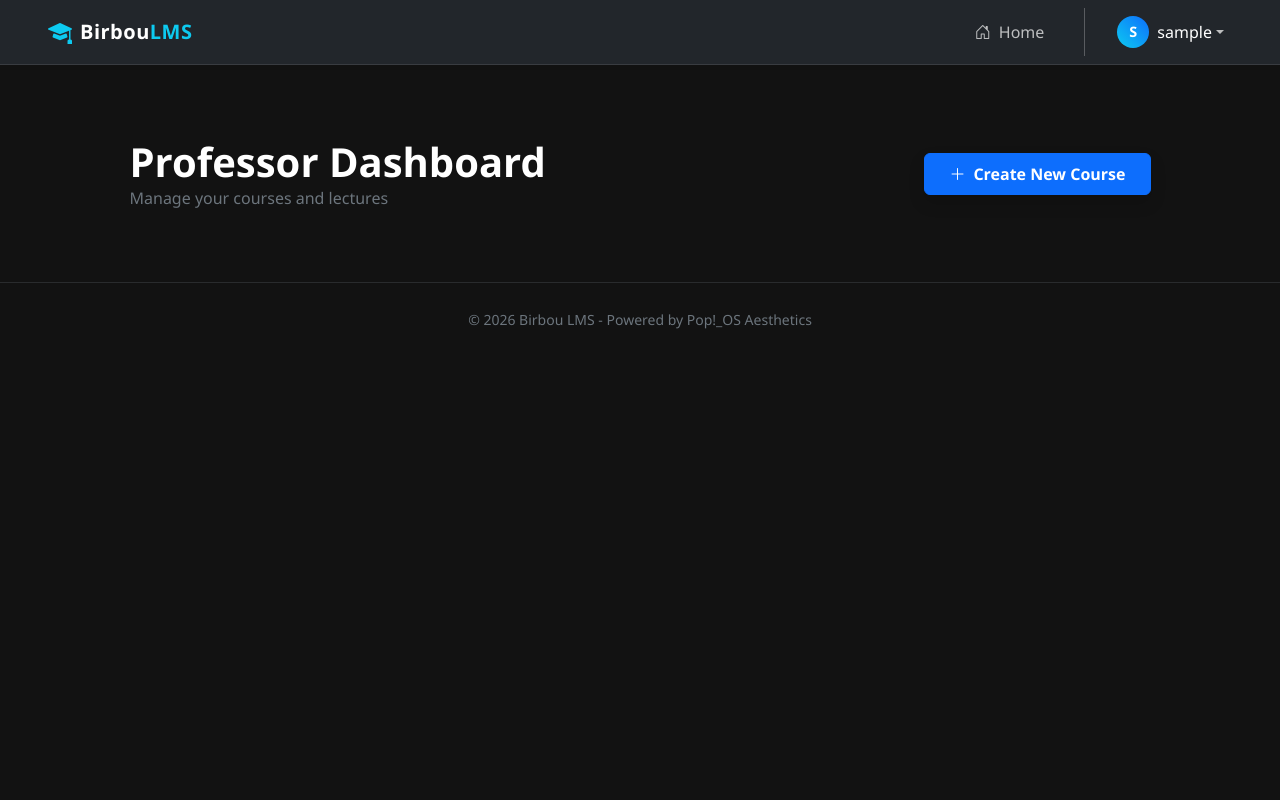
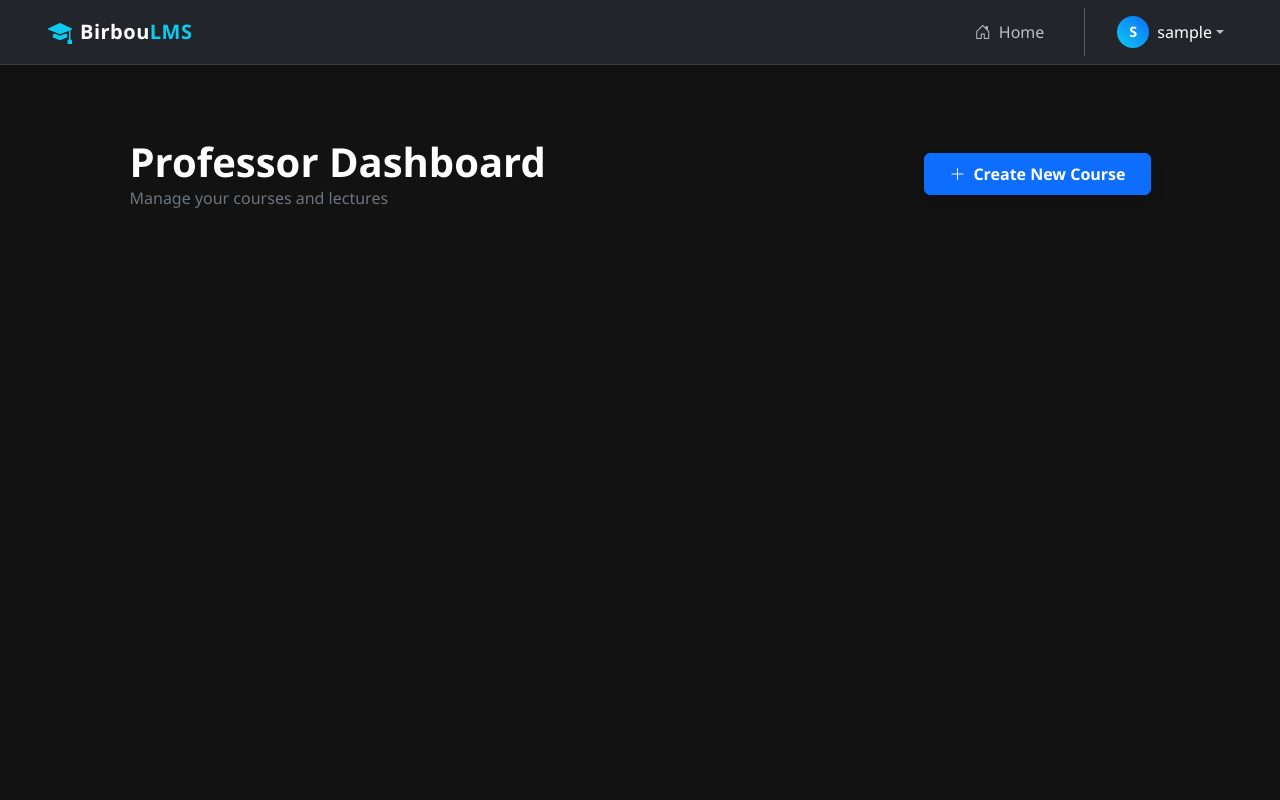
Before and after one commit to GeorgeStyl/Project-Birbou, a Django app: page /professor/dashboard/ in a window 1280 px wide. Run offline with Django 5.2, Linux system fonts and the light colour scheme; the visitor is signed in with stand-in values (Sample User, id 1); data that the repository does not hold is empty.

Commit message:
Deleted footer and correcting logo's routing in case of professor

```diff
--- a/birbou_app/templates/base.html
+++ b/birbou_app/templates/base.html
@@ -15,6 +15,9 @@
             background-color: #121212; /* Pop!_OS Darker Background */
             color: #ffffff;
             font-family: 'Segoe UI', Roboto, Helvetica, Arial, sans-serif;
+            min-height: 100vh;
+            display: flex;
+            flex-direction: column;
         }
 
         .navbar {
@@ -46,14 +49,19 @@
             background-color: #1e1e1e;
             border: 1px solid rgba(255,255,255,0.1);
         }
+
+        main {
+            flex: 1; /* Allows main to take up available space */
+        }
     </style>
     {% block extra_head %}{% endblock %}
 </head>
 
 <body>
-    <nav class="navbar navbar-expand-lg navbar-dark fixed-top shadow-sm">
+       <nav class="navbar navbar-expand-lg navbar-dark fixed-top shadow-sm">
         <div class="container-fluid px-5">
-            <a class="navbar-brand fw-bold d-flex align-items-center" href="/">
+            <a class="navbar-brand fw-bold d-flex align-items-center"
+               href="{% if user.is_authenticated and user.groups.all.0.name == 'professor' %}{% url 'professor_dashboard' %}{% else %}{% url 'home' %}{% endif %}">
                 <i class="bi bi-mortarboard-fill me-2 fs-4 text-info"></i>
                 <span class="tracking-wide">Birbou<span class="text-info">LMS</span></span>
             </a>
@@ -122,13 +130,9 @@
     </div>
     {% endif %}
 
-    <main>
+    <main class="mb-5">
         {% block content %}{% endblock %}
     </main>
 
-    <footer class="mt-5 py-4 text-center text-secondary border-top border-secondary border-opacity-25">
-        <small>&copy; 2026 Birbou LMS - Powered by Pop!_OS Aesthetics</small>
-    </footer>
-
 </body>
 </html>
```
